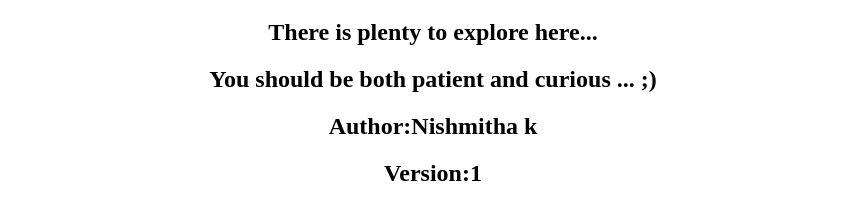
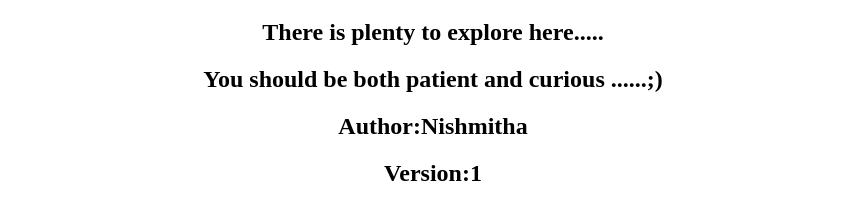
Before and after one commit to nishmitha162002/simplepage, a plain HTML site: page simplepage/index.html in a window 1280 px wide. Shown: the part 252-472 px from the top of the page, without its empty margins (207-1073 px from the left). Drawn offline with Linux system fonts and the light colour scheme.

Commit message:
changes done

```diff
--- a/simplepage/index.html
+++ b/simplepage/index.html
@@ -6,9 +6,9 @@
     <div align="center">
       <img src="program.jpg">
       <h1>Welcome to the world of Programming! Good to see you! :)</h1>
-      <h2>There is plenty to explore here...</h2>
-      <h2>You should be both patient and curious ... ;)</h2>
-      <h2>Author:Nishmitha k</h2>
+      <h2>There is plenty to explore here.....</h2>
+      <h2>You should be both patient and curious ......;)</h2>
+      <h2>Author:Nishmitha</h2>
       <h2>Version:1</h2>
     </div>
   </body>
```
